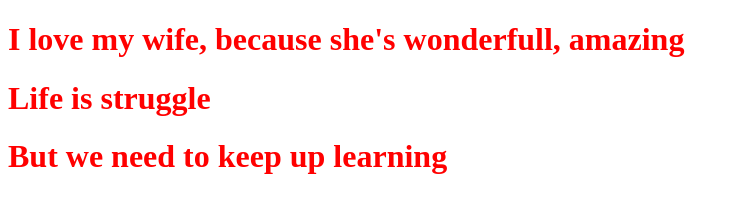
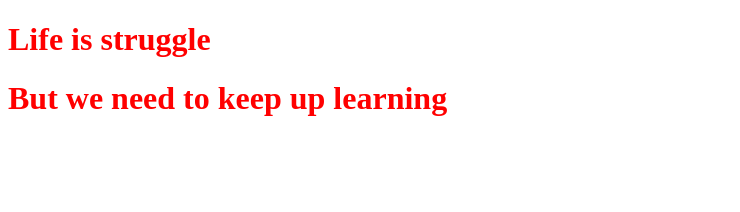
Before and after one commit to qeyss/web-development, a plain HTML site: page sites/index.html in a window 1280 px wide. Shown: the whole page, without its empty margins (0-740 px from the left). Drawn offline with Linux system fonts and the light colour scheme.

Commit message:
modif done on branch test connexion

```diff
--- a/sites/index.html
+++ b/sites/index.html
@@ -6,7 +6,6 @@
 		<link rel="stylesheet" href="css/styles.css">
 	</head>
 	<body>
-        <h1>I love my wife, because she's wonderfull, amazing</h1>
 		<h1> Life is struggle</h1>
 		<h1> But we need to keep up learning</h1>
 	</body>
```
